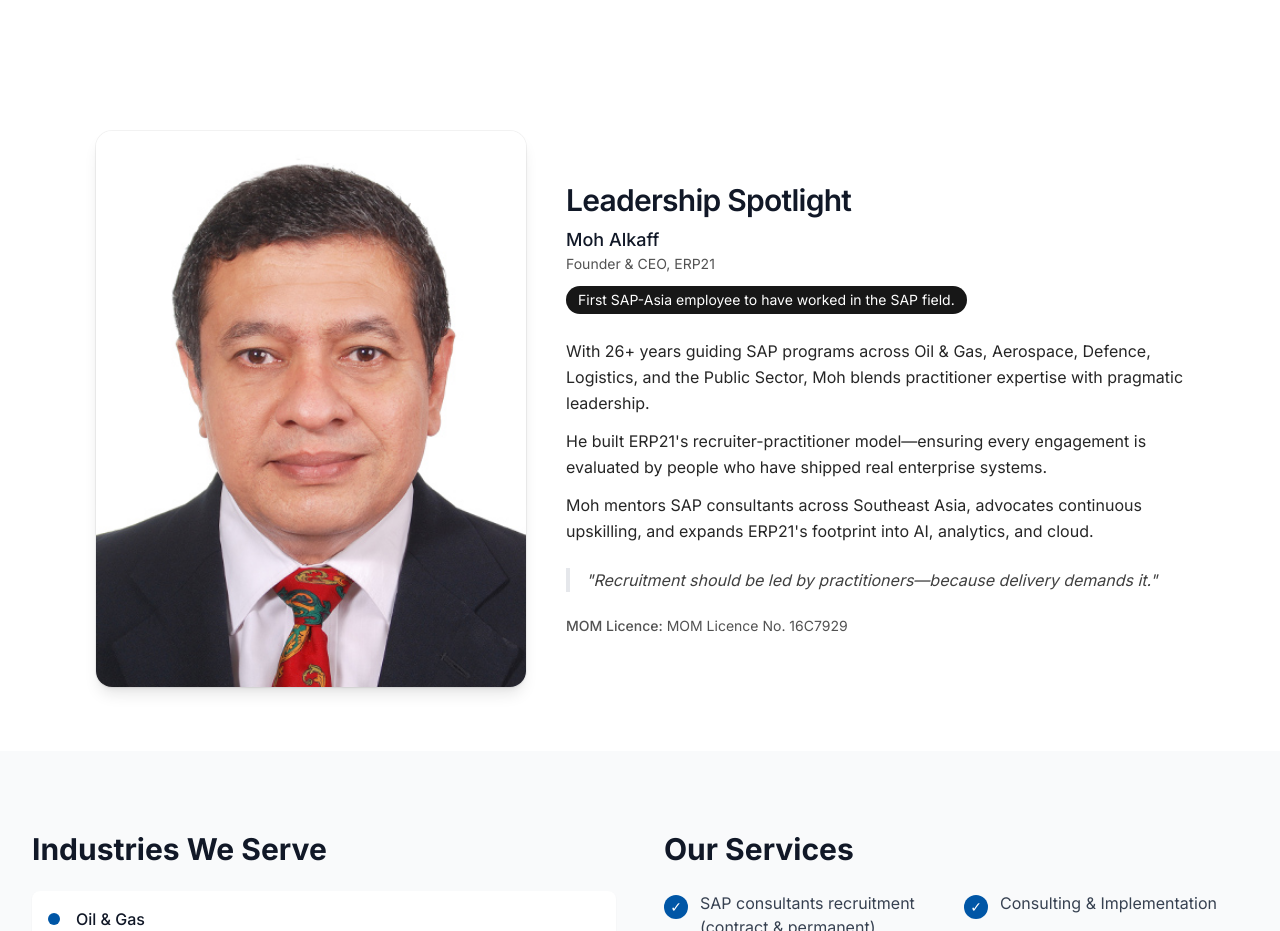
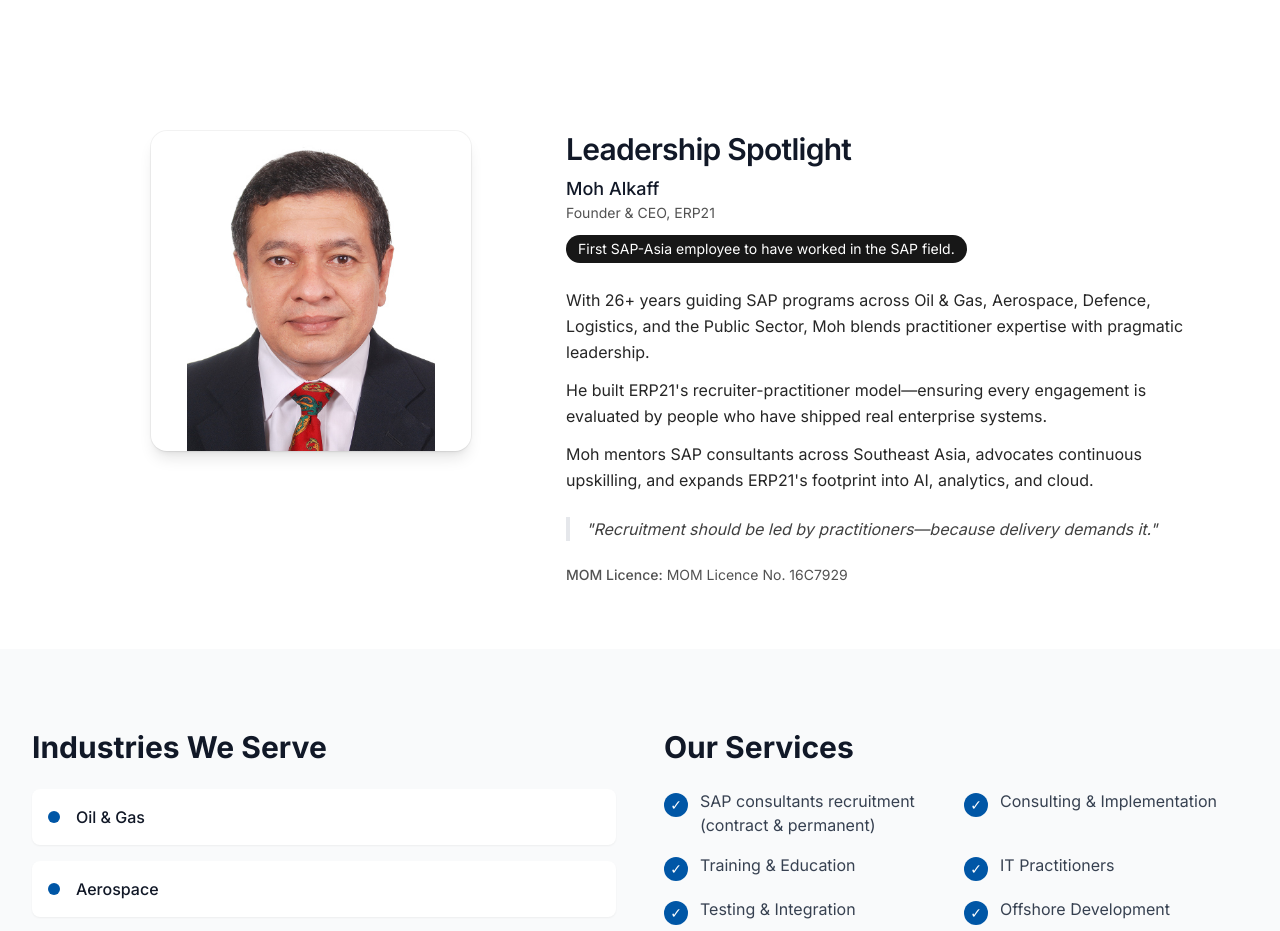
Before and after one commit to LtShibby/ERP21, a Next.js app: page /about in a window 1280 px wide. Shown: the part 1020-1951 px from the top of the page. Built offline with nearby package versions, Linux system fonts and the light colour scheme.

Commit message:
updating headshot

```diff
--- a/components/CeoSpotlight.tsx
+++ b/components/CeoSpotlight.tsx
@@ -9,13 +9,13 @@
         <div className="grid gap-8 sm:gap-10 lg:grid-cols-12 items-stretch">
           {/* Photo */}
           <div className="lg:col-span-5">
-            <div className="relative overflow-hidden rounded-2xl shadow-lg ring-1 ring-black/5">
+            {/* Make the card fixed-size and let the image fill it */}
+            <div className="relative overflow-hidden rounded-2xl shadow-lg ring-1 ring-black/5 w-[320px] h-[320px] mx-auto">
               <Image
                 src={c.photo.src}
                 alt={c.photo.alt}
-                width={c.photo.width}
-                height={c.photo.height}
-                className="h-full w-full object-cover"
+                fill
+                className="object-contain"
                 priority={false}
                 loading="lazy"
                 sizes="(max-width: 1024px) 100vw, (max-width: 1280px) 50vw, 480px"
--- a/content/erp21.ts
+++ b/content/erp21.ts
@@ -116,8 +116,8 @@
       photo: {
         src: "/images/alkaffHeadshot.png",
         alt: "Portrait of Moh Alkaff, Founder & CEO of ERP21",
-        width: 758,
-        height: 758
+        width: 500,
+        height: 500
       }
     }
   }
--- a/pages/contact.tsx
+++ b/pages/contact.tsx
@@ -62,20 +62,20 @@
                     <p className="text-gray-600 mb-2">Quick response for urgent inquiries</p>
                     <div className="flex flex-col gap-1">
                       <a
+                        href="https://wa.me/6596686721"
+                        target="_blank"
+                        rel="noopener noreferrer"
+                        className="text-green-600 hover:text-green-700 font-medium"
+                      >
+                        +65 9668 6721
+                      </a>
+                      <a
                         href="https://wa.me/6598806711"
                         target="_blank"
                         rel="noopener noreferrer"
                         className="text-green-600 hover:text-green-700 font-medium"
                       >
                         +65 9880 6711
-                      </a>
-                      <a
-                        href="https://wa.me/6596686721"
-                        target="_blank"
-                        rel="noopener noreferrer"
-                        className="text-green-600 hover:text-green-700 font-medium"
-                      >
-                        +65 9668 6721
                       </a>
                     </div>
                   </div>
```
